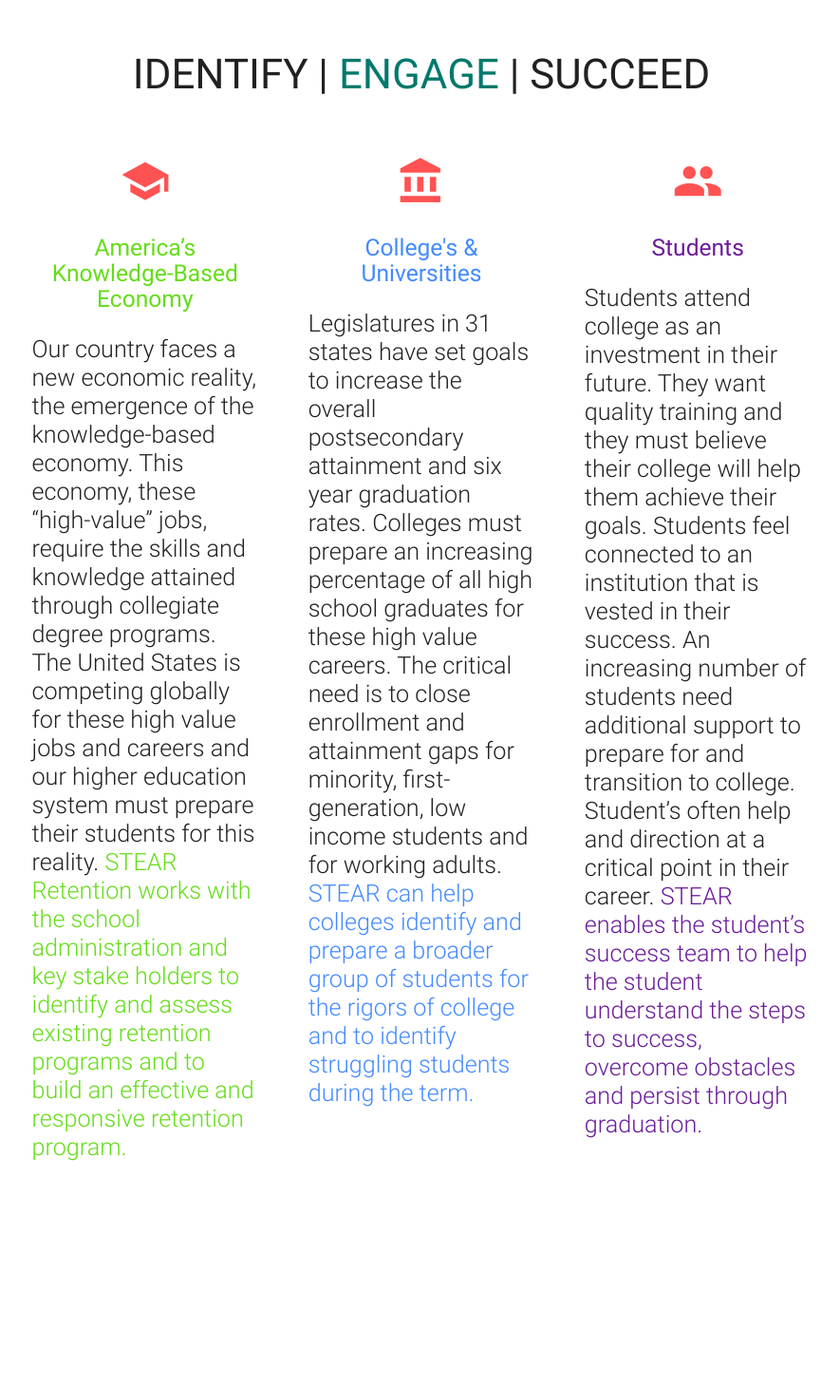
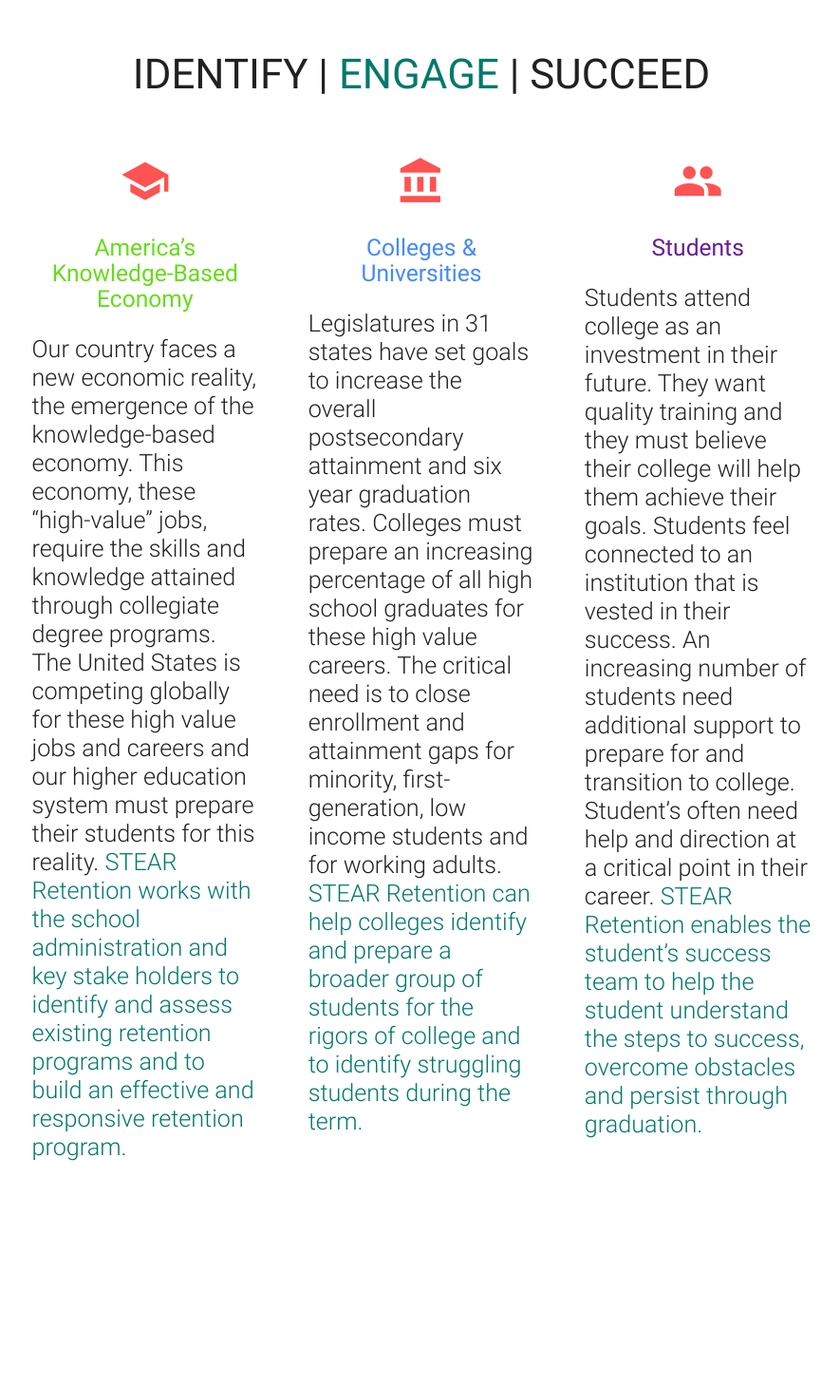
Before and after one commit to Misterdjack/stear-retention, a PHP site: page / in a window 1280 px wide. Shown: the part 498-1957 px from the top of the page at 95% size, without its empty margins (196-1081 px from the left). Run offline with PHP 8.4, Linux system fonts and the light colour scheme; some libraries are stand-ins or nearby versions.

Commit message:
changed some styles

```diff
--- a/css/style.css
+++ b/css/style.css
@@ -83,6 +83,9 @@
   background-color: #EA0087;
 }
 
+.margin-collapse {
+  margin: 0;
+}
 /* Media Queries*/
 @media only screen and (max-width : 992px) {
   .parallax-container .section {
--- a/home.html
+++ b/home.html
@@ -59,33 +59,33 @@
           <!-- Form Modal -->
           <div id="modal1" class="modal">
             <div class="modal-content">
-              <h3 class="teal-text text-darken-2">Request more info</h4>
+              <h3 class="margin-collapse teal-text text-darken-2">Request more info</h4>
               <div class="row">
                 <form class="col s12 cmxform" id="commentForm" method="get" action="">
                   <div class="row">
                     <!-- Checkboxes -->
-                    <h5 class="red-text text-accent-2">Request Type - Check all that apply</h4>
-                    <p class="grey-text text-darken-4 col s6">
+                    <h5 class="margin-collapse red-text text-accent-2">Request Type - Check all that apply</h4>
+                    <p class="margin-collapse grey-text text-darken-4 col s6">
                       <input type="checkbox" id="web-demo" />
                       <label for="web-demo">Request a Web Demonstration</label>
                     </p>
-                    <p class="grey-text text-darken-4 col s6">
+                    <p class="margin-collapse grey-text text-darken-4 col s6">
                       <input type="checkbox" id="early-alert" />
                       <label for="early-alert">Request Early Alert Information</label>
                     </p>
-                    <p class="grey-text text-darken-4 col s6">
+                    <p class="margin-collapse grey-text text-darken-4 col s6">
                       <input type="checkbox" id="retention" />
                       <label for="retention">Request Retention Services</label>
                     </p>
-                    <p class="grey-text text-darken-4 col s6">
+                    <p class="margin-collapse grey-text text-darken-4 col s6">
                       <input type="checkbox" id="site-visit" />
                       <label for="site-visit">Contact Sales / Schedule A Site Visit</label>
                     </p>
-                    <p class="grey-text text-darken-4 col s6">
+                    <p class="margin-collapse grey-text text-darken-4 col s6">
                       <input type="checkbox" id="partnership" />
                       <label for="partnership">Learn About Joint Development Partnership</label>
                     </p>
-                    <p class="grey-text text-darken-4 col s6">
+                    <p class="margin-collapse grey-text text-darken-4 col s6">
                       <input type="checkbox" id="other" />
                       <label for="other">Other (please specify in text area below)</label>
                     </p>
@@ -163,16 +163,16 @@
             <h2 class="center red-text text-accent-2"><i class="mdi-social-school"></i></h2>
             <h5 class="center light-green-text text-accent-4">America’s Knowledge-Based Economy</h5>
 
-            <p class="light">Our country faces a new economic reality, the emergence of the knowledge-based economy. This economy, these “high-value” jobs, require the skills and knowledge attained through collegiate degree programs. The United States is competing globally for these high value jobs and careers and our higher education system must prepare their students for this reality. <span class="light-green-text text-accent-4"> STEAR Retention works with the school administration and key stake holders to identify and assess existing retention programs and to build an effective and responsive retention program. </span></p>
+            <p class="light">Our country faces a new economic reality, the emergence of the knowledge-based economy. This economy, these “high-value” jobs, require the skills and knowledge attained through collegiate degree programs. The United States is competing globally for these high value jobs and careers and our higher education system must prepare their students for this reality. <span class="teal-text text-darken-2"> STEAR Retention works with the school administration and key stake holders to identify and assess existing retention programs and to build an effective and responsive retention program. </span></p>
           </div>
         </div>
 
         <div class="col s12 l4">
           <div class="icon-block">
             <h2 class="center red-text text-accent-2"><i class="mdi-action-account-balance"></i></h2>
-            <h5 class="center blue-text text-accent-2">College's & Universities</h5>
+            <h5 class="center blue-text text-accent-2">Colleges & Universities</h5>
 
-            <p class="light ">Legislatures in 31 states have set goals to increase the overall postsecondary attainment and six year graduation rates.  Colleges must prepare an increasing percentage of all high school graduates for these high value careers. The critical need is to close enrollment and attainment gaps for minority, first-generation, low income students and for working adults. <span class="blue-text text-accent-2">STEAR can help colleges identify and prepare a broader group of students for the rigors of college and to identify struggling students during the term.</span></p>
+            <p class="light ">Legislatures in 31 states have set goals to increase the overall postsecondary attainment and six year graduation rates.  Colleges must prepare an increasing percentage of all high school graduates for these high value careers. The critical need is to close enrollment and attainment gaps for minority, first-generation, low income students and for working adults. <span class="teal-text text-darken-2">STEAR Retention can help colleges identify and prepare a broader group of students for the rigors of college and to identify struggling students during the term.</span></p>
           </div>
         </div>
 
@@ -181,7 +181,7 @@
             <h2 class="center red-text text-accent-2"><i class="mdi-social-group"></i></h2>
             <h5 class="center purple-text text-darken-3">Students</h5>
 
-            <p class="light ">Students attend college as an investment in their future. They want quality training and they must believe their college will help them achieve their goals. Students feel connected to an institution that is vested in their success.  An increasing number of students need additional support to prepare for and transition to college. Student’s often help and direction at a critical point in their career.<span class="purple-text text-darken-3"> STEAR enables the student’s success team to help the student understand the steps to success, overcome obstacles and persist through graduation.</span></p>
+            <p class="light ">Students attend college as an investment in their future. They want quality training and they must believe their college will help them achieve their goals. Students feel connected to an institution that is vested in their success.  An increasing number of students need additional support to prepare for and transition to college. Student’s often need help and direction at a critical point in their career.<span class="teal-text text-darken-2"> STEAR Retention enables the student’s success team to help the student understand the steps to success, overcome obstacles and persist through graduation.</span></p>
           </div>
         </div>
       </div>
@@ -208,7 +208,7 @@
             <h2 class="center red-text text-accent-2"><i class="mdi-social-school"></i></h2>
             <h5 class="center teal-text text-darken-2">STEAR Mission</h5>
 
-            <p class="light ">With a combination of commitment, software, student success advocates, student support offices and targeted assistance, the students experience becomes one of positive cooperation and communication resulting in a degree and a better life.</p>
+            <p class="light ">Our mission is to provide a combination of strategy, software, student success advocates, student support offices and targeted assistance to your institution to promote student success. The resulting student experience becomes one of positive cooperation and communication resulting in a degree and a better life.</p>
             <ul>
               <li>Pre-Identify At-Risk Students</li>
               <li>Create Action Plans</li>
@@ -224,7 +224,7 @@
     <div class="section no-pad-bot">
       <div class="container">
         <div class="row center">
-          <h5 class="header col s12 light valign">It takes a campus...</h5>
+          <h5 class="header col s12 light valign">A Retention Program Model designed for your College</h5>
         </div>
       </div>
     </div>
@@ -302,7 +302,7 @@
     <div class="section no-pad-bot">
       <div class="container">
         <div class="row center">
-          <h5 class="header col s12 light valign">It takes a campus...</h5>
+          <h5 class="header col s12 light valign"><strong>Engage: </strong>Turn struggling students into successful students.</h5>
         </div>
       </div>
     </div>
@@ -398,8 +398,9 @@
           <h5 class="white-text">Contact</h5>
           <ul>
             <li class="white-text">Tel: (877) 325 - 3113</li>
-            <li class="white-text">Louisville, CO 80027</li>
-            <li class="white-text">FAX: (877) 253 - 4990</li>
+            <li class="white-text">
+              <a href="mailto: info@stear-retention.com" target="_blank" class="white-text">Email: info@stear-retention.com</a>
+            </li>
           </ul>
         </div>
       </div>
```
